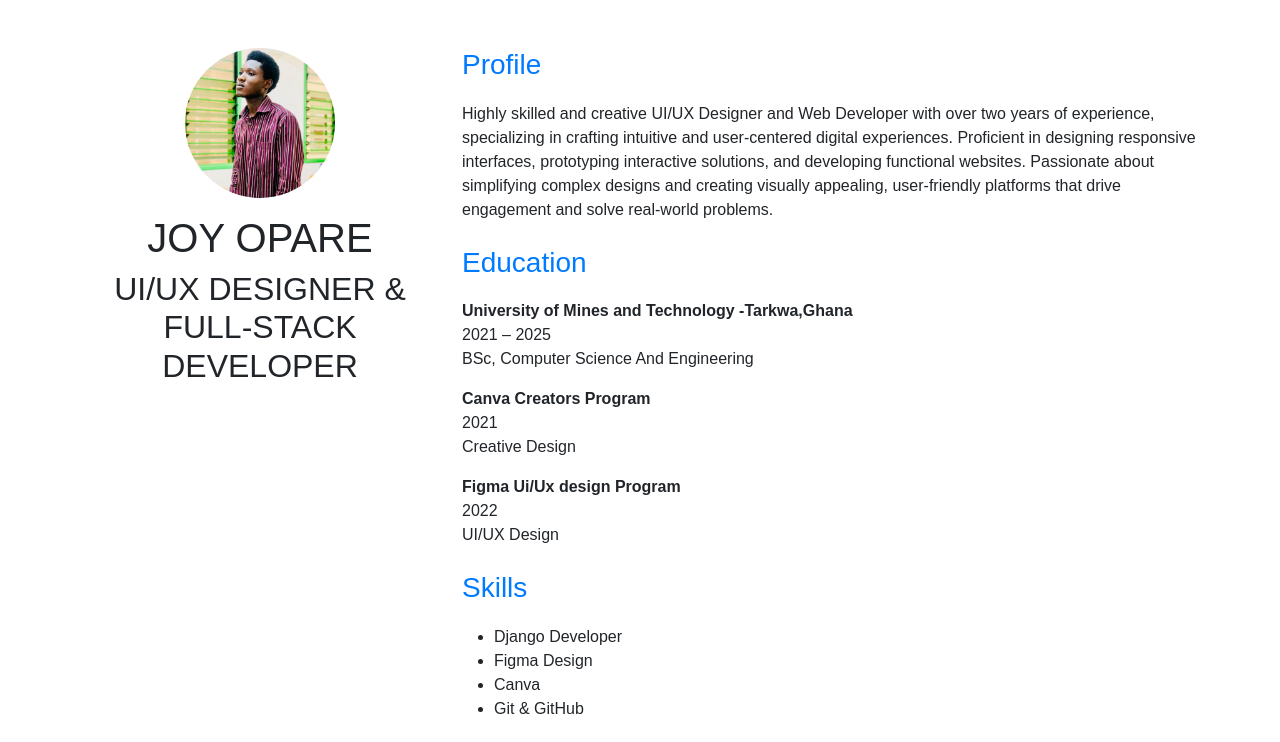
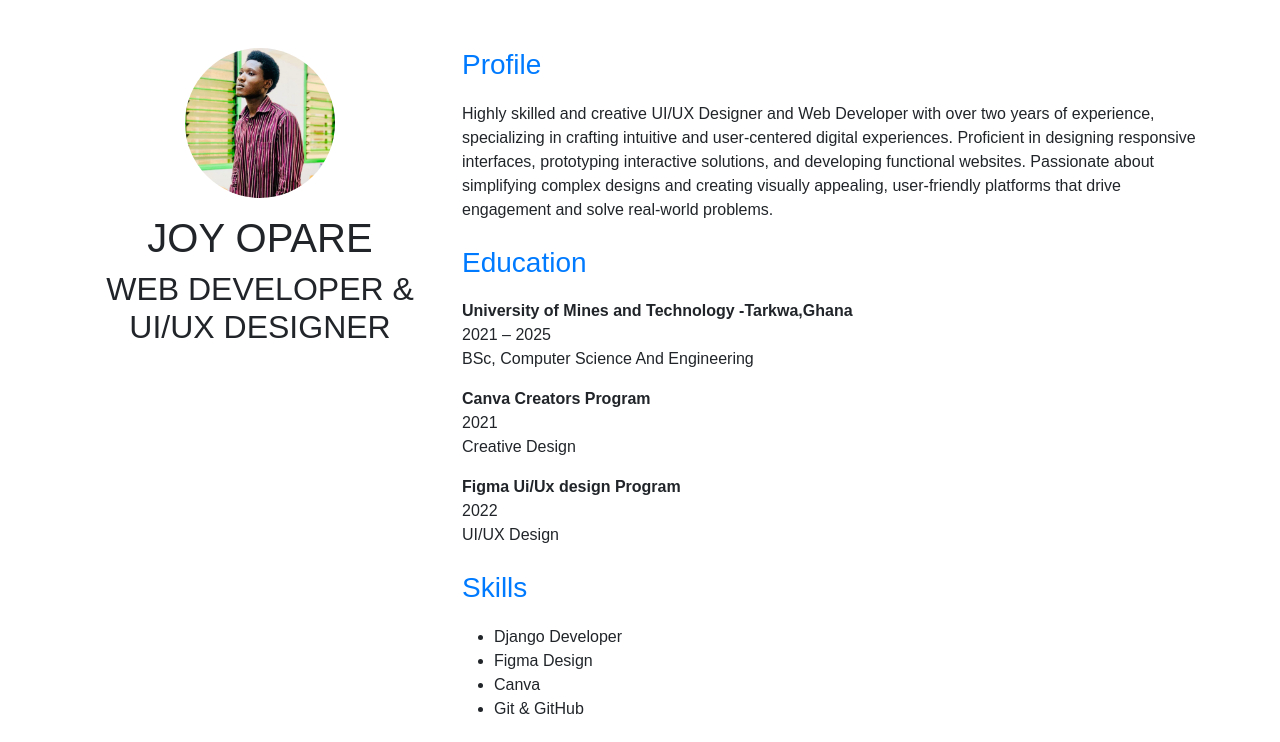
Before and after one commit to Joyopare/aboutme, a plain HTML site: page index.html in a window 1280 px wide. Shown: the top 742 px of the page. Drawn offline with nearby package versions, Linux system fonts and the light colour scheme.

Commit message:
Update index.html

```diff
--- a/index.html
+++ b/index.html
@@ -45,7 +45,7 @@
             <div class="col-md-4 text-center">
                 <img src="images/profile.jpg" alt="Egboka Victory" class="profile-img mb-3">
                 <h1>JOY OPARE</h1>
-                <h2>UI/UX DESIGNER & FULL-STACK DEVELOPER</h2>
+                <h2>WEB DEVELOPER & UI/UX DESIGNER </h2>
             </div>
             <div class="col-md-8">
                 <div class="profile mb-4">
```
